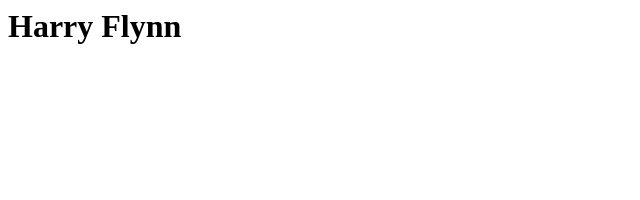
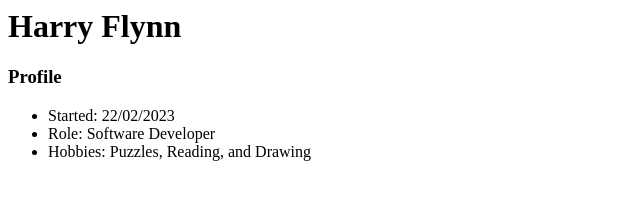
Before and after one commit to haryflyn/haryflyn.github.io, a plain HTML site: page index.html in a window 1280 px wide. Shown: the whole page, without its empty margins (0-640 px from the left). Drawn offline with Linux system fonts and the light colour scheme.

Commit message:
Updated my profile

```diff
--- a/index.html
+++ b/index.html
@@ -1 +1,8 @@
 <h1>Harry Flynn</h1>
+
+<h3>Profile</h3>
+<ul>
+    <li>Started: 22/02/2023</li>
+    <li>Role: Software Developer</li>
+    <li>Hobbies: Puzzles, Reading, and Drawing</li>
+</ul>
```
